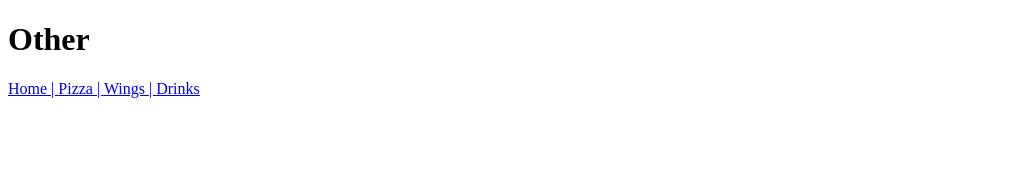
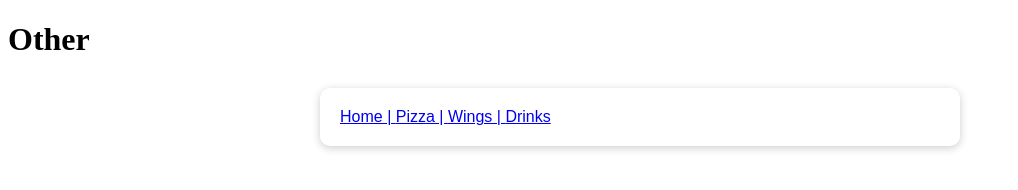
Before and after one commit to ColePeterson05/DoughBoysWebsite, a website: page Other.html in a window 1280 px wide. Shown: the whole page, without its empty margins (0-1018 px from the left). Drawn offline with Linux system fonts and the light colour scheme.

Commit message:
Fixed CSS
CSS wasnt working in the files. Was styled to pretty up table rows for the embedded files of the website. Fixed this issue by adding an ID to use for the format along with adding the CSS ref to all the HTML files

```diff
--- a/Other.html
+++ b/Other.html
@@ -3,13 +3,17 @@
 <head>
     <meta charset="UTF-8">
     <title>Other</title>
+    <link href="Main_Page.css" rel="stylesheet">
 </head>
-<h1> Other</h1>
+    <h1> Other</h1>
 <body>
-    <tc><a href="index.html">Home | </a></tc>
-    <tc><a href="Pizza.html">Pizza | </a></tc>
-    <tc><a href="Wings.html">Wings | </a> </tc>
-    <tc><a href="Drinks.html">Drinks </a></tc>
-
+<section id="table-row">
+    <table>
+        <tr><a href="index.html">Home | </a></tr>
+        <tr><a href="Pizza.html">Pizza | </a></tr>
+        <tr><a href="Wings.html">Wings | </a></tr>
+        <tr><a href="Drinks.html">Drinks </a></tr>
+</section>
+</table>
 </body>
 </html>
```
Also changed, not shown: Drinks.html (+9 -7 lines), Pizza.html (+3 -1 lines), Wings.html (+10 -5 lines), index.html (+8 -8 lines).
